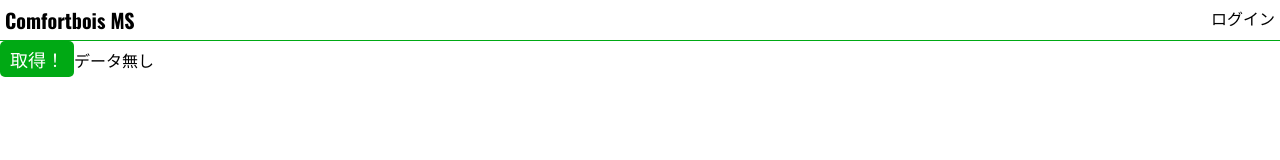
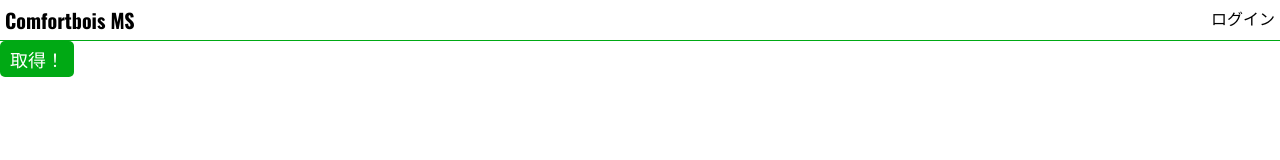
Before and after one commit to hide8811/ME-MS, a React (Create React App) app in the folder frontend/: page /Home in a window 1280 px wide. Shown: the top 160 px of the page. Built offline with nearby package versions, Linux system fonts and the light colour scheme.

Commit message:
ちょっと修正

```diff
--- a/frontend/src/pages/Home.tsx
+++ b/frontend/src/pages/Home.tsx
@@ -3,12 +3,12 @@ import GlobalBtn from '../components/Atoms/GlobalBtn'
 
 const Home:React.FC = () => {
 
-  const [data,getData] = useState('データ無し')
+  const [data,getData] = useState(null)
   const gettingData = () => {
     return fetch('http://localhost:3000/customers')
     .then(res => res.json())
-    .then(res => getData(res))
-    .catch(e=>getData(e))
+    .then(resjson => getData(resjson))
+    .catch(e=>console.log(e))
   }
 
   return(
```
